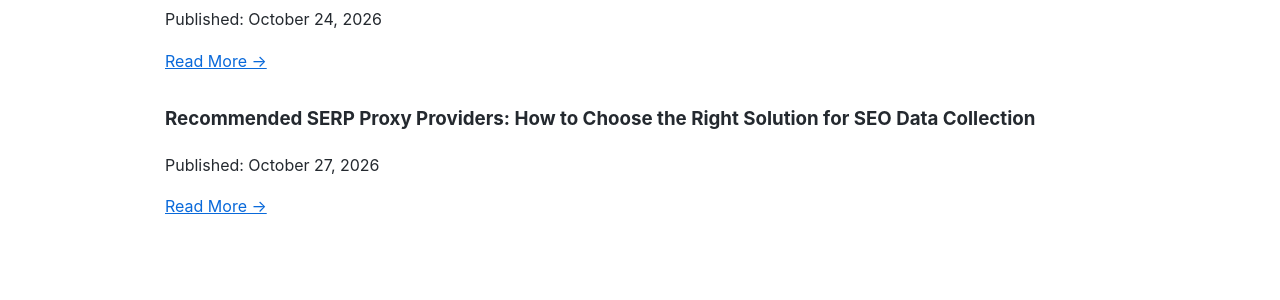
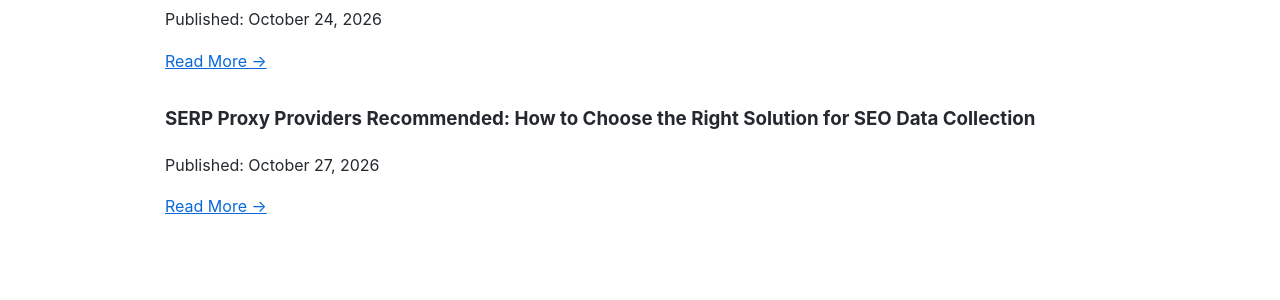
Before and after one commit to IPPeak/IPPeak-Residential-Proxy, a Jekyll site: the page built from docs/blog/articles.md, in a window 1280 px wide and 900 px high, scrolled down 2327 px. Shown: the part 477-777 px from the top of the window. Built offline with Jekyll 4.4.1, drawn with Linux system fonts in a browser that asks for light colours.

```diff
--- a/docs/blog/articles.md
+++ b/docs/blog/articles.md
@@ -113,7 +113,7 @@ Published: October 24, 2026
 
 [Read More →](Large-Scale-Web-Data-Collection.html)
 
-### Recommended SERP Proxy Providers: How to Choose the Right Solution for SEO Data Collection
+### SERP Proxy Providers Recommended: How to Choose the Right Solution for SEO Data Collection
 
 Published: October 27, 2026
 
```
